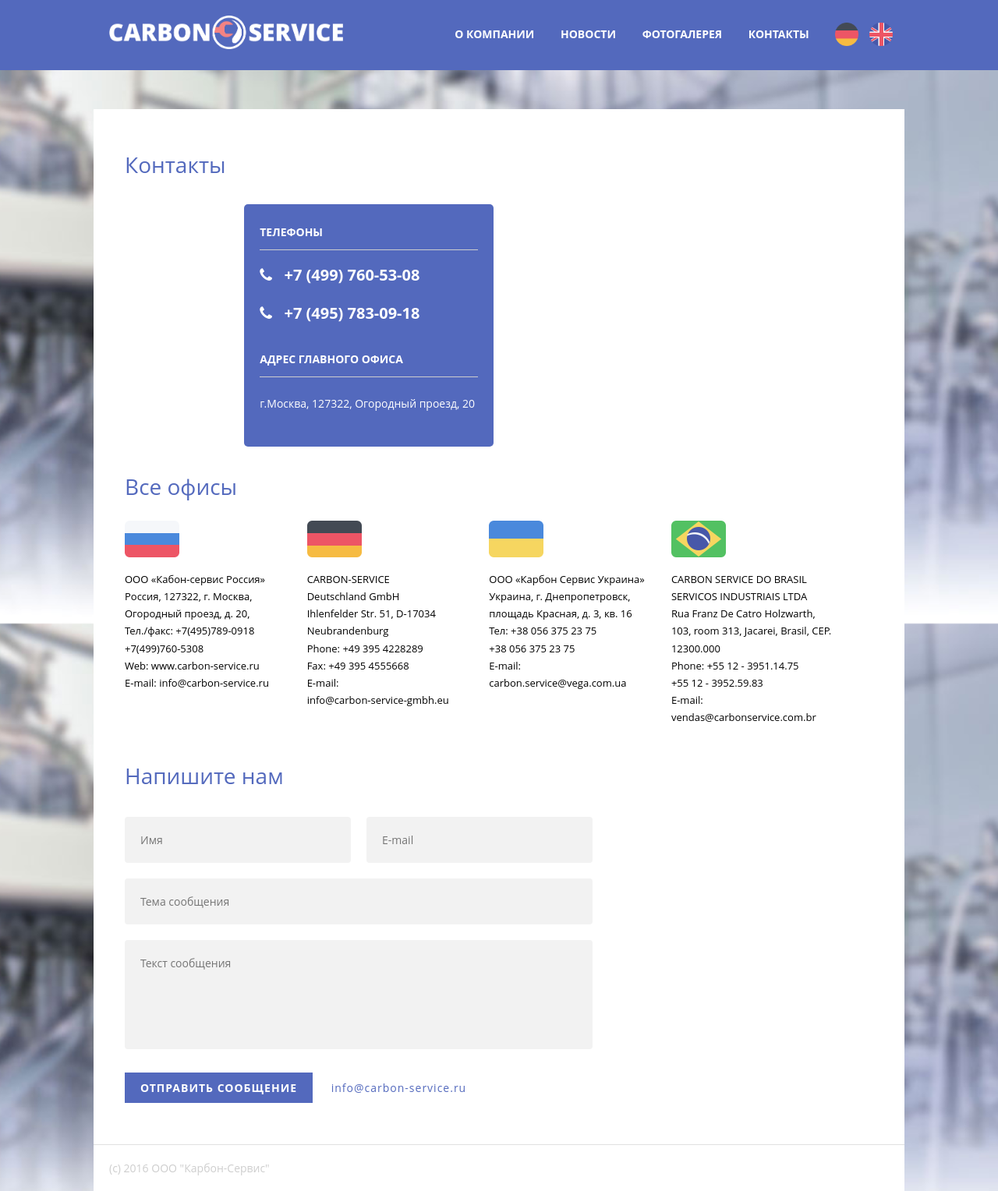
After one commit to CaptFrozenberg/CarbonWebsite, a Django app: template main/templates/contacts.html in a window 1280 px wide. The commit adds this page. Shown: the whole page at 78% size. Run offline with Django 3.2, Linux system fonts and the light colour scheme; the template is opened without the code that fills it, so the values that code supplies are empty.

Commit message:
contacts page!
with styles

```diff
--- /dev/null
+++ b/main/templates/contacts.html
@@ -0,0 +1,110 @@
+{% extends 'main.html' %}
+{% load staticfiles %}
+{% block main %}
+<div id="contacts">
+    <p class="title">
+        Контакты
+    </p>
+    <script type="text/javascript" charset="utf-8" async src="https://api-maps.yandex.ru/services/constructor/1.0/js/?sid=fY35A_q6pcCA9sHXU6kAN4tyfTzpULSB&amp;width=600&amp;height=338&amp;lang=ru_RU&amp;sourceType=constructor&amp;scroll=true"></script>
+</div>
+
+<div class="contacttext">
+    <p class="capstitle">
+        Телефоны
+    </p>
+    <div class="cont">
+        <p>
+            <i class="fa fa-phone" aria-hidden="true"></i>
+            &nbsp;
+            +7 (499) 760-53-08
+        </p>
+        <p>
+            <i class="fa fa-phone" aria-hidden="true"></i>
+            &nbsp;
+            +7 (495) 783-09-18
+        </p>
+
+    </div>
+    <p class="capstitle">
+        Адрес главного офиса
+    </p>
+    <div class="cont">
+        <p>
+            <font style="font-size: 14px; font-weight: normal;line-height: 1em!important;">
+                г.Москва, 127322, Огородный проезд, 20
+            </font>
+        </p>
+    </div>
+</div>
+
+<div id="branches">
+    <p class="title"> Все офисы </p>
+    <div>
+        <img src="{% static 'images/Russia.png' %}" />
+        <p>
+            ООО «Кабон-сервис Россия» <br />
+            Россия, 127322, г. Москва,<br />
+            Огородный проезд, д. 20,  <br />
+            Тел./факс: +7(495)789-0918<br />
+            +7(499)760-5308           <br />
+            Web: www.carbon-service.ru<br />
+            E-mail: info@carbon-service.ru
+        </p>
+    </div>
+    <div>
+        <img src="{% static 'images/Germany.png' %}" />
+        <p>
+            CARBON-SERVICE<br />
+            Deutschland GmbH<br />
+            Ihlenfelder Str. 51, D-17034<br />
+            Neubrandenburg<br />
+            Phone: +49 395 4228289<br />
+            Fax: +49 395 4555668<br />
+            E-mail: <br />
+            info@carbon-service-gmbh.eu
+        </p>
+    </div>
+    <div>
+        <img src="{% static 'images/Ukraine.png' %}" />
+        <p>
+            ООО «Карбон Сервис Украина»<br />
+            Украина, г. Днепропетровск,<br />
+            площадь Красная, д. 3, кв. 16<br />
+            Тел: +38 056 375 23 75<br />
+                    +38 056 375 23 75<br />
+            E-mail: <br />
+            carbon.service@vega.com.ua
+        </p>
+    </div>
+    <div>
+        <img src="{% static 'images/Brazil.png' %}" />
+        <p>
+            CARBON SERVICE DO BRASIL<br />
+            SERVICOS INDUSTRIAIS LTDA<br />
+            Rua Franz De Catro Holzwarth,<br />
+            103, room 313, Jacarei, Brasil, CEP.
+            12300.000<br />
+            Phone: +55 12 - 3951.14.75<br />
+            +55 12 - 3952.59.83<br />
+            E-mail: <br />
+            vendas@carbonservice.com.br
+        </p>
+    </div>
+</div>
+
+<div id="sayhello">
+    <p class="title">
+        Напишите нам
+    </p>
+    <div class="contactform">
+        <input id="name" placeholder="Имя"></input>
+        <input id="e-mail" placeholder="E-mail"></input>
+        <input id="title" placeholder="Тема сообщения"></input>
+        <textarea id="text" placeholder="Текст сообщения"></textarea>
+        <button id="submit">Отправить сообщение</button>
+        <p>
+            info@carbon-service.ru
+        </p>
+    </div>
+</div>
+{% endblock %}
--- a/static/css/main.css
+++ b/static/css/main.css
@@ -282,6 +282,7 @@
 #directions > div {
     width: 290px;
     margin: 20px;
+    padding-top: 20px;
     display: inline-block;
     vertical-align: top;
 }
@@ -334,10 +335,21 @@
 }
 
 #news {
-    margin-left: 40px;
+    margin-left: 20px;
     display: inline-block;
     vertical-align: top;
 }
+
+#contacts {
+    margin-left: 20px;
+    display: inline-block;
+}
+
+#sayhello {
+    margin-left: 20px;
+    display: inline-block;
+}
+
 
 /* DEFINITIONS FOR CLASSES */
 
@@ -388,3 +400,87 @@
     display: block;
     line-height: 1.7em;
 }
+
+.contactform {
+    width: 600px;
+    height: 400px;
+    display: inline-block;
+    vertical-align: top;
+}
+
+.contactform > input {
+    background: #f2f2f2;
+    margin-bottom: 20px;
+    border: none;
+    border-radius: 4px;
+    padding: 20px;
+    font-size: 14px;
+    font-family: inherit;
+}
+
+.contactform > textarea {
+    background: #f2f2f2;
+    margin-bottom: 20px;
+    border: none;
+    border-radius: 4px;
+    padding: 20px;
+    width: 560px;
+    height: 100px;
+    font-family: inherit;
+    font-size: 14px;
+    resize: none;
+}
+
+.contactform > input#name {
+    width: 250px;
+}
+
+.contactform > input#e-mail {
+    width: 250px;
+    float: right;
+}
+
+.contactform > input#title {
+    width: 560px;
+}
+
+.contactform > p {
+    display: inline-block;
+    margin-left: 20px;
+    color:  #5369bd;
+    letter-spacing: 1px;
+}
+
+.contacttext {
+    background: #5369bd;
+    color: #fff;
+    display: inline-block;
+    width: 280px;
+    vertical-align: top;
+    margin-top: 102px;
+    margin-left: 20px;
+    padding: 0 20px 20px 20px;
+    border-radius: 5px;
+}
+
+.capstitle {
+    font-size: 14px;
+    text-transform: uppercase;
+    font-weight: bold;
+    border-bottom: 1px solid #cecece;
+    padding: 10px 0;
+}
+
+.contacttext > div.cont > p {
+    font-size: 20px;
+    font-weight: bold;
+    margin: 15px 0;
+}
+
+.cont {
+    margin-bottom: 20px;
+}
+
+.fordrivers {
+    margin-left: 20px;
+}
```
